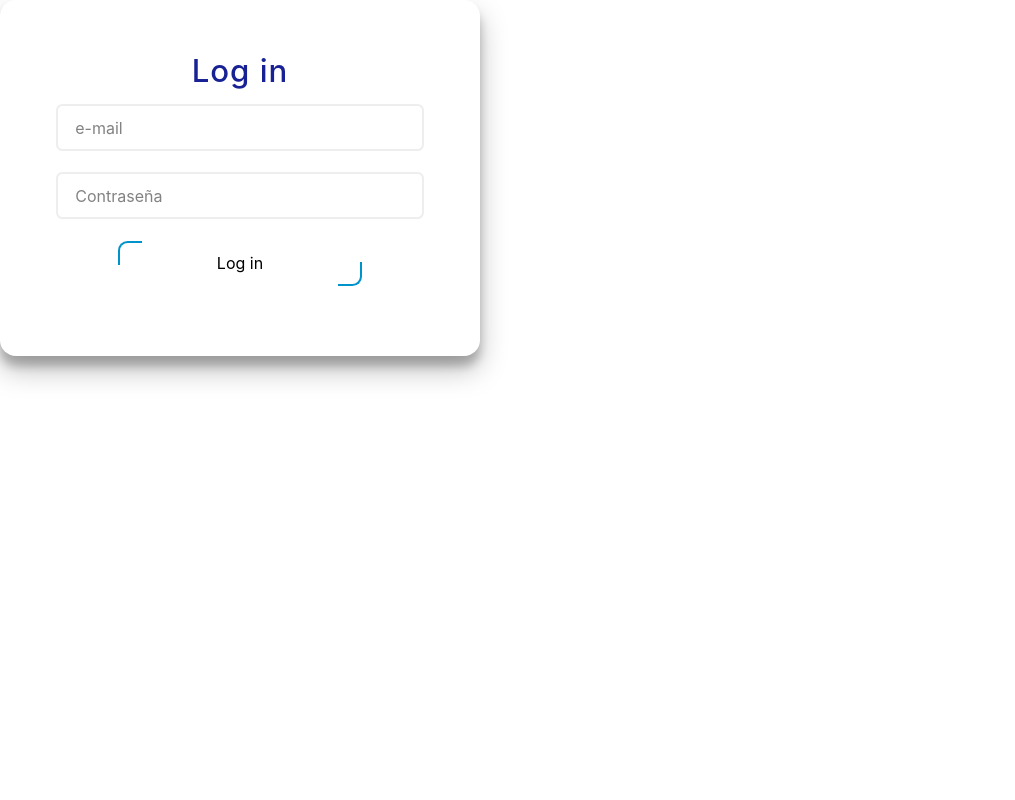
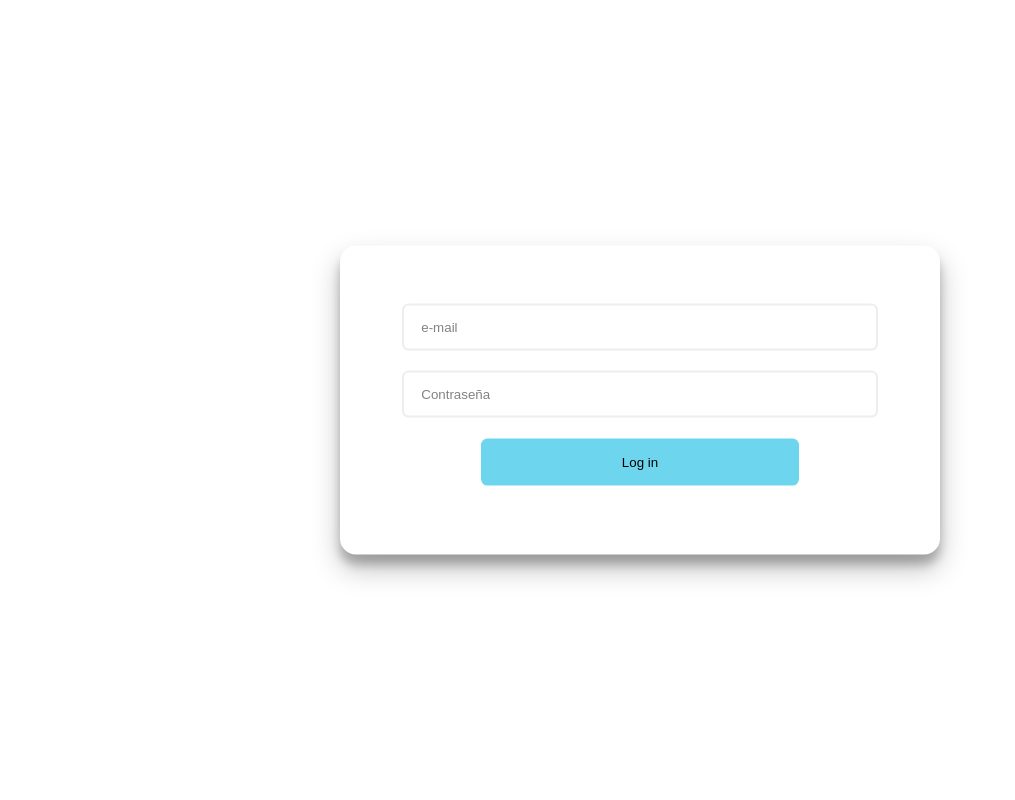
Before and after one commit to aandradeb/DWES, a PHP site: page / in a window 1280 px wide. Shown: the whole page, without its empty margins (0-1015 px from the left). Run offline with PHP 8.4, Linux system fonts and the light colour scheme.

Commit message:
Delete some styles not used

```diff
--- a/sprint3sesiones/www/mysite/index.html
+++ b/sprint3sesiones/www/mysite/index.html
@@ -10,7 +10,6 @@
 <body>
   <div class="form sign-in">
     <form action="./src/login.php" method="post">
-      <div class="header">Log in</div>
       <div class="button-input-group">
         <div class="group input-group">
           <input id="f_email" name="f_email" type="text" placeholder="e-mail">
--- a/sprint3sesiones/www/mysite/src/css/index.css
+++ b/sprint3sesiones/www/mysite/src/css/index.css
@@ -1,109 +1,29 @@
-/* ======================================================================== */
-
- /*                      NOT RELATED TO THE TTUTORIAL                        */
-
-/* ======================================================================== */
-
 *{
-	margin: 0;
-	padding: 0;
 	box-sizing: border-box;
-	text-decoration: none;
-	outline: none;
-	list-style: none;
 }
 
-*,
-*::before,
-*::after {
-    margin: 0;
-	padding: 0;
-	box-sizing: border-box;
-	text-decoration: none;
-	outline: none;
-	list-style: none;
+:root {
+  --color-primary: #DDEFEF;
+  --color-secondary: #6dd5ed;
+  --color-primary-dark:#192294;
+  --color-border:#eeeeee;
 }
 
-
-:root {
-  --step--2: clamp(0.69rem, calc(0.58rem + 0.60vw), 1.00rem);
-  --step--1: clamp(0.83rem, calc(0.67rem + 0.81vw), 1.25rem);
-  --step-0: clamp(1.00rem, calc(0.78rem + 1.10vw), 1.56rem);
-  --step-1: clamp(1.20rem, calc(0.91rem + 1.47vw), 1.95rem);
-  --step-2: clamp(1.44rem, calc(1.05rem + 1.95vw), 2.44rem);
-  --step-3: clamp(1.73rem, calc(1.21rem + 2.58vw), 3.05rem);
-  --step-4: clamp(2.07rem, calc(1.39rem + 3.40vw), 3.82rem);
-  --step-5: clamp(2.49rem, calc(1.60rem + 4.45vw), 4.77rem);
-
-  /* Font style */
-  --ff-primary: -apple-system, BlinkMacSystemFont, "Segoe UI", Roboto, "Helvetica Neue", Arial, sans-serif;
-
-  /* Color style */
-  --color-primary: #0092ca;
-  --color-secondary: #6dd5ed;
-  --color-primary-dark:#192294;
-  --color-error:#cc3333;
-  --color-success:#4bb544;
-  --color-link:#606470;
-  --color-link-dark:#3c4245;
-  --color-background:#f5f9ee;
-  --color-border-sc:#ececec;
-  --color-border-focus:#a9d7f6;
-  --color-border:#eeeeee;
-  --bs:#ffa857;
-  --color-dark-grey:#a4a3a3;
-  --gradient: linear-gradient(135deg var(--color-primary), var(--color-secondary));
-}
-
-/* Set core body defaults */
 body {
   margin: 0;
-  min-height:  100vh;
-  text-rendering: optimizeSpeed;
-  line-height: 1.5;
-  font-family: var(--ff-primary);
-}
-
-
-/* A elements that don't have a class get default styles */
-a:not([class]) {
- text-decoration-skip-ink: auto;
-}
-
-/* Inherit fonts for inputs and buttons */
-input,
-button,
-textarea,
-select {
-  font: inherit;
-}
-
-/* ======================================================================== */
-
- /*                      RELATED TO THE TTUTORIAL                        */
-
-/* ======================================================================== */
-body, html {
-  height:100%;
+  min-height: 100vh;
 }
 
 .form{
 	position: absolute;
-	width: 100%;
-	max-width: 480px;
+  top: 50%;
+  left: 50%;
+  transform: translate(-50%, -50%);
+  width: 600px;
 	background: #fff;
 	border-radius: 1rem;
   box-shadow: 0 14px 28px rgba(0, 0, 0, 0.25), 0 10px 10px rgba(0, 0, 0, 0.22);
 	padding: 3em 2.2em;
-	transition: all .3s ease-in-out;
-}
-
-.header {
-	color: var(--color-primary-dark);
-	font-size: var(--step-1);
-	font-weight: 500;
-	text-align: center;
-	letter-spacing: 1px;
 }
 
 .button-input-group {
@@ -169,8 +89,6 @@ a.login-link:hover {
 	transition: all .4s ease;
 }
 
-
-
 /* -----------------The start of Validation* ----------------- */
 
 .form input:focus,
@@ -200,16 +118,11 @@ a.login-link:hover {
 	border-color: var(--color-error);
 }
 
-/* -----------------The end of Validation* ----------------- */
-
-
-
 /* -----------------The start of Button Design* ----------------- */
-
 
 .group button {
 	position: relative;
-	background: transparent;
+	background: var(--color-secondary);
 	cursor: pointer;
 }
 
@@ -245,11 +158,6 @@ a.login-link:hover {
 	height: 1.5rem;
 	top: 1px;
 	left: 1px;
-	border-top: 2px solid var(--color-primary);
-	border-left: 2px solid var(--color-primary);
-	border-top-left-radius: .6rem;
-	transition: all .3s ease;
-	transition-delay: 0s;
 }
 
 .group button::after {
@@ -259,26 +167,4 @@ a.login-link:hover {
 	height: 1.5rem;
 	bottom: 1px;
 	right: 1px;
-	border-bottom: 2px solid var(--color-primary);
-	border-right: 2px solid var(--color-primary);
-	border-bottom-right-radius: .6rem;
-	transition: all .3s ease;
-	transition-delay: 0s;
 }
-
-.group button:hover {
-	box-shadow: 0 0 1.6rem var(--color-primary);
-	transform: scale(1.1);
-	transition: all .2s ease;
-	transition-delay: .3s;
-}
-
-.group button:hover::before,
-.group button:hover::after {
-	width: 99%;
-	height: 96%;
-	border-radius: .6rem;
-}
-
-
-/* -----------------The end of Button Design* ----------------- */
```
